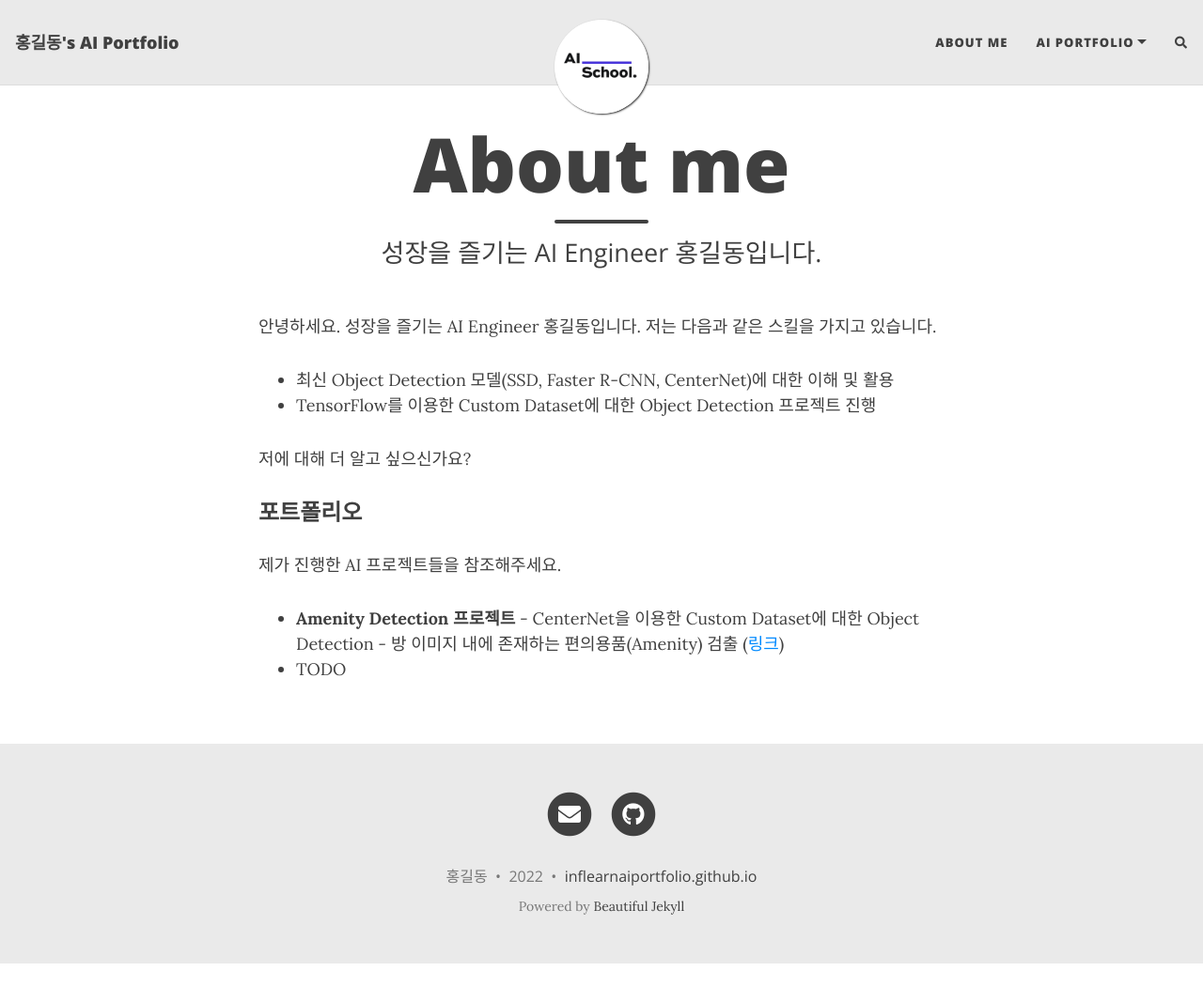
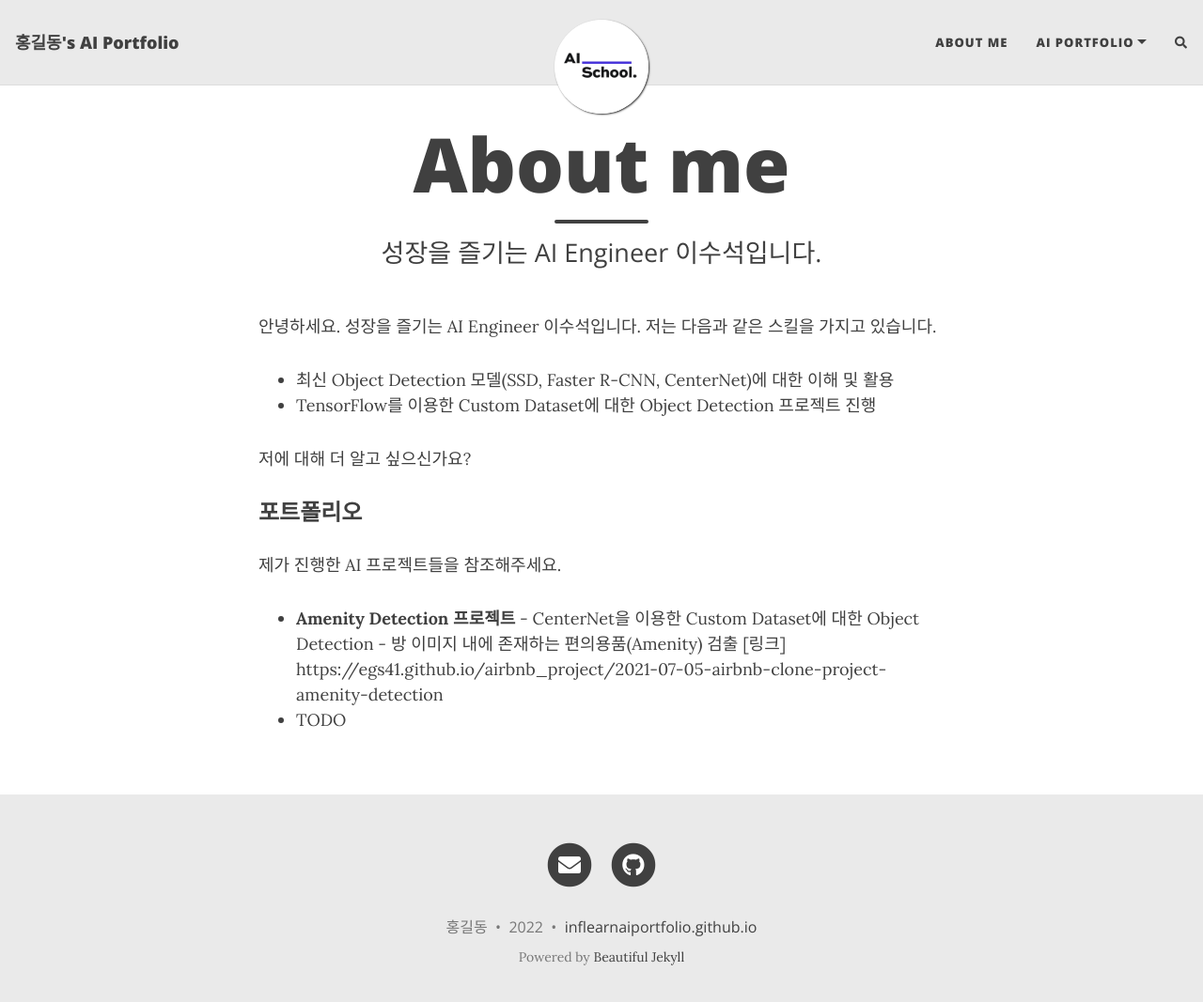
Before and after one commit to egs41/airbnb_project, a Jekyll site: the page built from aboutme.md, in a window 1280 px wide and 1080 px high. Shown: the top 1067 px of the window at 94% size. Built offline with Jekyll 4.4.1, drawn with Linux system fonts in a browser that asks for light colours; nearby versions of some CDN libraries; comment, search, counter and statistics services are not loaded.

Commit message:
Update aboutme.md

```diff
--- a/aboutme.md
+++ b/aboutme.md
@@ -1,10 +1,10 @@
 ---
 layout: page
 title: About me
-subtitle: 성장을 즐기는 AI Engineer 홍길동입니다.
+subtitle: 성장을 즐기는 AI Engineer 이수석입니다.
 ---
 
-안녕하세요. 성장을 즐기는 AI Engineer 홍길동입니다. 저는 다음과 같은 스킬을 가지고 있습니다.
+안녕하세요. 성장을 즐기는 AI Engineer 이수석입니다. 저는 다음과 같은 스킬을 가지고 있습니다.
 
 - 최신 Object Detection 모델(SSD, Faster R-CNN, CenterNet)에 대한 이해 및 활용
 - TensorFlow를 이용한 Custom Dataset에 대한 Object Detection 프로젝트 진행
@@ -14,5 +14,5 @@ subtitle: 성장을 즐기는 AI Engineer 홍길동입니다.
 ### 포트폴리오
 
 제가 진행한 AI 프로젝트들을 참조해주세요.
-- **Amenity Detection 프로젝트** - CenterNet을 이용한 Custom Dataset에 대한 Object Detection - 방 이미지 내에 존재하는 편의용품(Amenity) 검출 ([링크](https://inflearnaiportfolio.github.io/2021-07-05-airbnb-clone-project-amenity-detection/))
+- **Amenity Detection 프로젝트** - CenterNet을 이용한 Custom Dataset에 대한 Object Detection - 방 이미지 내에 존재하는 편의용품(Amenity) 검출 [링크] https://egs41.github.io/airbnb_project/2021-07-05-airbnb-clone-project-amenity-detection
 - TODO
```
